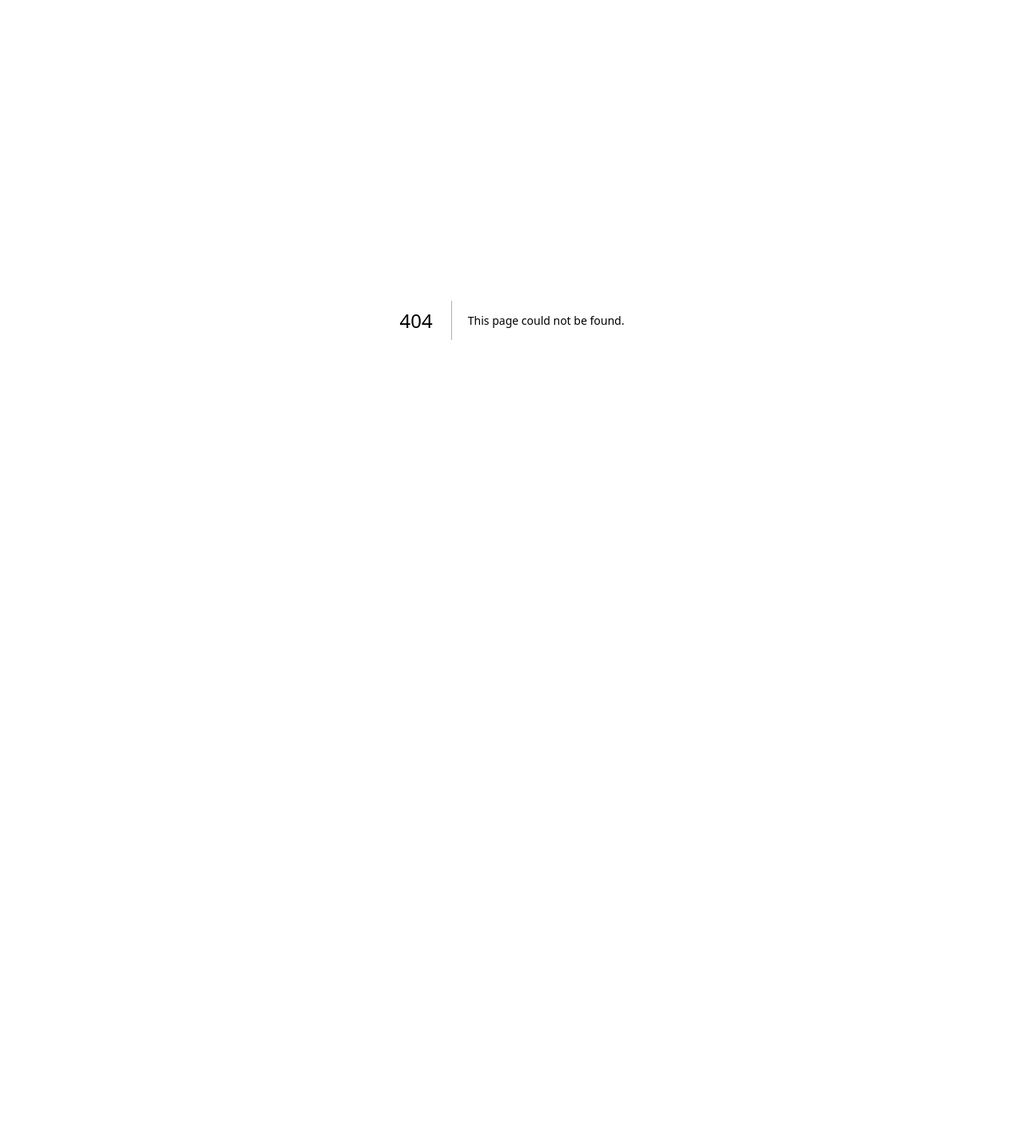
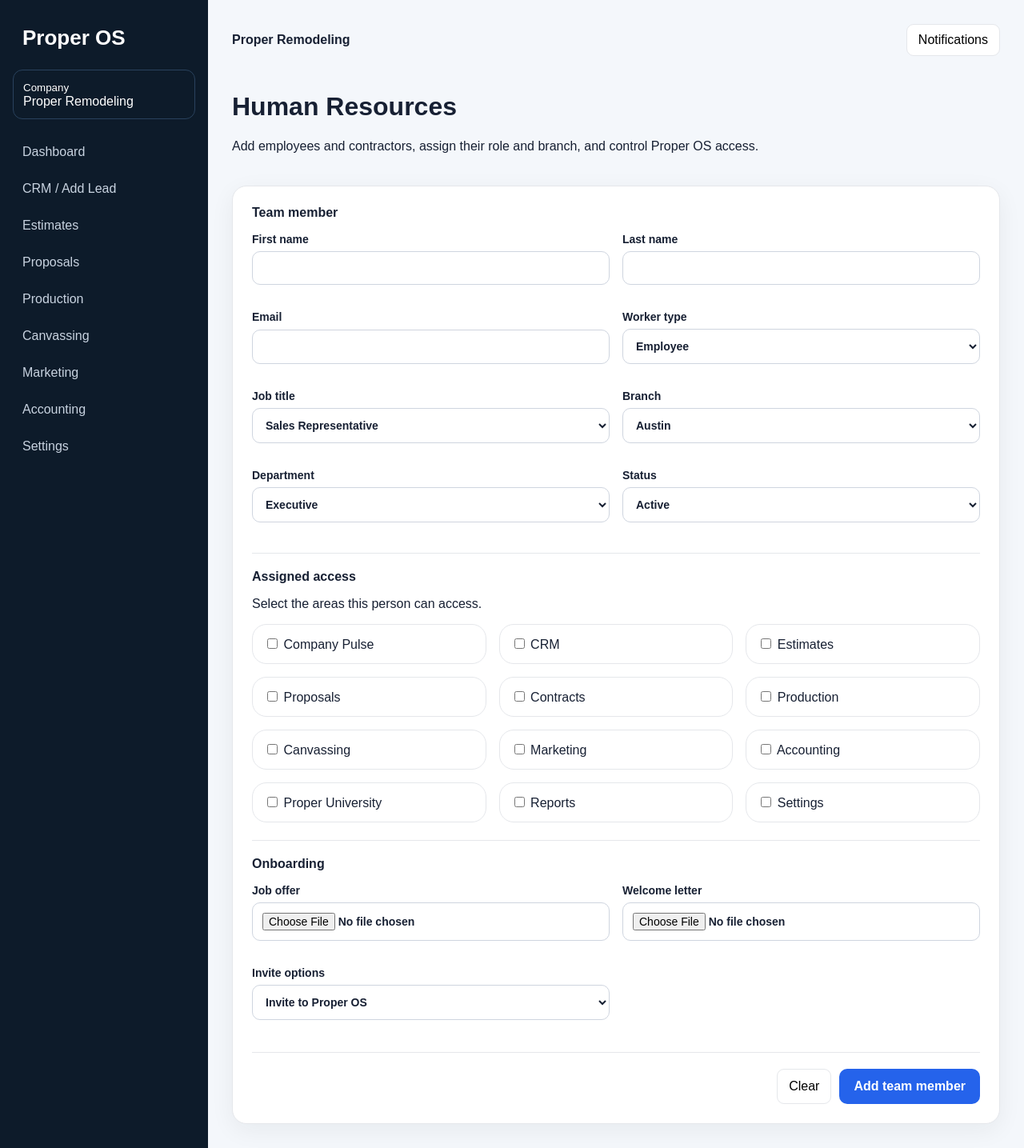
Before and after one commit to csosa122000/ProperOS, a Next.js app: page /human-resources in a window 1280 px wide. Before the commit this address had no page. Shown: the whole page at 80% size. Before the commit the page ends 800 px from the top, so only its background shows below. Built offline with nearby package versions, Linux system fonts and the light colour scheme; no server answers.

Commit message:
Add Human Resources onboarding page

```diff
--- /dev/null
+++ b/app/(app)/human-resources/page.tsx
@@ -0,0 +1,86 @@
+'use client';
+
+import { FormEvent, useState } from 'react';
+
+const jobTitles = [
+  'Owner',
+  'General Manager',
+  'Sales Manager',
+  'Sales Representative',
+  'Production Manager',
+  'Project Manager',
+  'Canvassing Manager',
+  'Canvasser',
+  'Marketing Manager',
+  'Telemarketer',
+  'Accounting',
+  'Office Administrator',
+  'Contractor',
+];
+
+const departments = ['Executive', 'Sales', 'Production', 'Canvassing', 'Marketing', 'Accounting', 'Human Resources'];
+const branches = ['Austin'];
+const accessOptions = ['Company Pulse', 'CRM', 'Estimates', 'Proposals', 'Contracts', 'Production', 'Canvassing', 'Marketing', 'Accounting', 'Proper University', 'Reports', 'Settings'];
+
+export default function HumanResources() {
+  const [message, setMessage] = useState('');
+
+  function submit(event: FormEvent<HTMLFormElement>) {
+    event.preventDefault();
+    setMessage('Team member profile is ready to save once the HR database migration is connected.');
+  }
+
+  return (
+    <>
+      <div className="top">
+        <div>
+          <h1>Human Resources</h1>
+          <p>Add employees and contractors, assign their role and branch, and control Proper OS access.</p>
+        </div>
+      </div>
+
+      <form className="card" onSubmit={submit}>
+        <div className="form-section" style={{borderTop:0,marginTop:0,paddingTop:0}}>
+          <h3>Team member</h3>
+          <div className="form-grid">
+            <label className="field">First name<input name="firstName" required /></label>
+            <label className="field">Last name<input name="lastName" required /></label>
+            <label className="field">Email<input name="email" type="email" required /></label>
+            <label className="field">Worker type<select name="workerType" defaultValue="employee"><option value="employee">Employee</option><option value="contractor">Contractor</option></select></label>
+            <label className="field">Job title<select name="jobTitle" defaultValue="Sales Representative">{jobTitles.map(title=><option key={title}>{title}</option>)}</select></label>
+            <label className="field">Branch<select name="branch">{branches.map(branch=><option key={branch}>{branch}</option>)}</select></label>
+            <label className="field">Department<select name="department">{departments.map(department=><option key={department}>{department}</option>)}</select></label>
+            <label className="field">Status<select name="status" defaultValue="active"><option value="active">Active</option><option value="pending">Pending</option><option value="inactive">Inactive</option></select></label>
+          </div>
+        </div>
+
+        <div className="form-section">
+          <h3>Assigned access</h3>
+          <p>Select the areas this person can access.</p>
+          <div className="module-grid">
+            {accessOptions.map(option => (
+              <label className="card" style={{padding:'14px',boxShadow:'none'}} key={option}>
+                <input type="checkbox" name="access" value={option} /> {option}
+              </label>
+            ))}
+          </div>
+        </div>
+
+        <div className="form-section">
+          <h3>Onboarding</h3>
+          <div className="form-grid">
+            <label className="field">Job offer<input name="jobOffer" type="file" accept=".pdf,.doc,.docx" /></label>
+            <label className="field">Welcome letter<input name="welcomeLetter" type="file" accept=".pdf,.doc,.docx" /></label>
+            <label className="field"><span>Invite options</span><select name="inviteOption" defaultValue="invite"><option value="invite">Invite to Proper OS</option><option value="welcome">Email welcome letter + invite</option><option value="none">Save without sending invite</option></select></label>
+          </div>
+        </div>
+
+        {message && <p>{message}</p>}
+        <div className="modal-actions">
+          <button className="secondary" type="reset">Clear</button>
+          <button className="primary button-auto" type="submit">Add team member</button>
+        </div>
+      </form>
+    </>
+  );
+}
```
